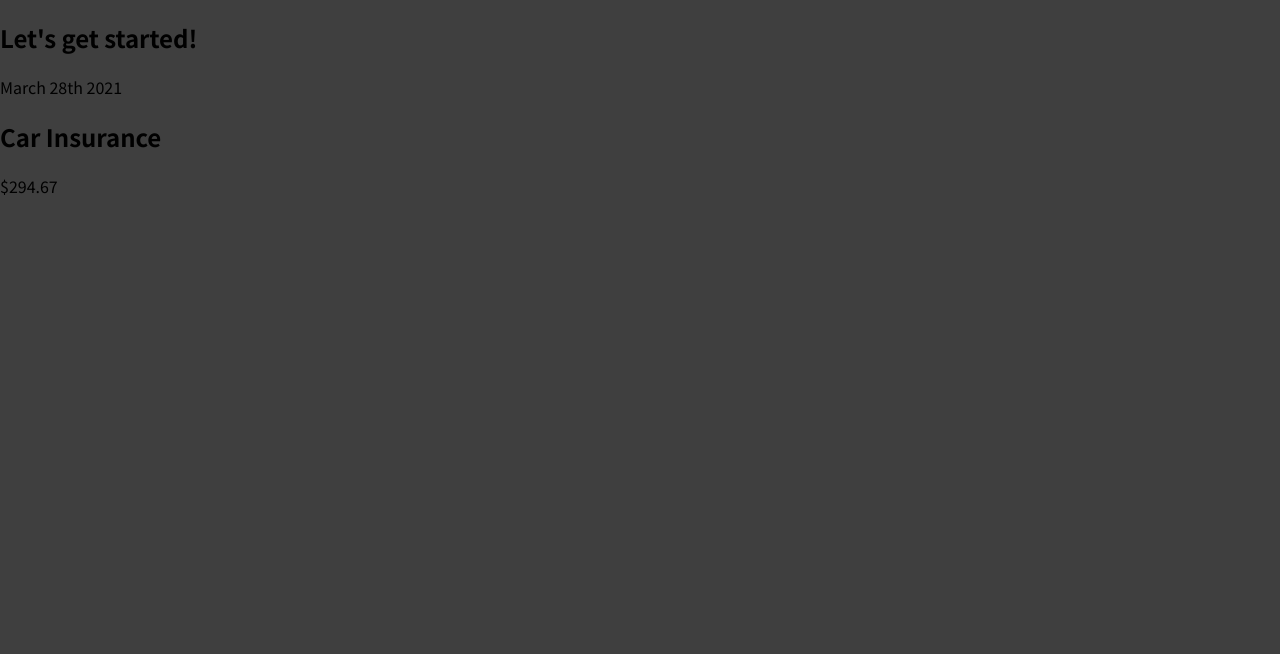
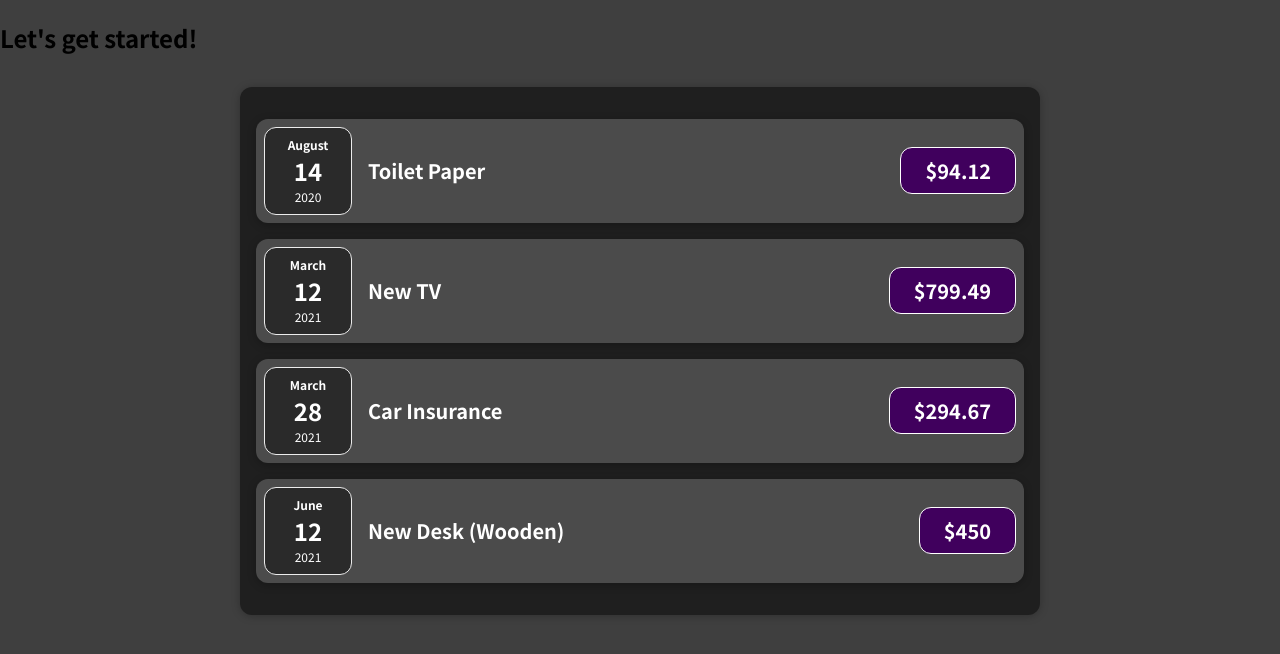
Before and after one commit to JuneSYi/React, a JavaScript app in the folder react-complete-guide/: page / in a window 1280 px wide. Shown: the top 654 px of the page. Built offline with nearby package versions, Linux system fonts and the light colour scheme.

Commit message:
compositions, props, splitting

```diff
--- a/react-complete-guide/src/App.js
+++ b/react-complete-guide/src/App.js
@@ -1,10 +1,37 @@
-import ExpenseItem from "./components/ExpenseItem";
+import Expenses from "./components/Expenses";
 
 function App() {
+  const expenses = [
+    {
+      id: "e1",
+      title: "Toilet Paper",
+      amount: 94.12,
+      date: new Date(2020, 7, 14),
+    },
+    {
+      id: "e2",
+      title: "New TV",
+      amount: 799.49,
+      date: new Date(2021, 2, 12),
+    },
+    {
+      id: "e3",
+      title: "Car Insurance",
+      amount: 294.67,
+      date: new Date(2021, 2, 28),
+    },
+    {
+      id: "e4",
+      title: "New Desk (Wooden)",
+      amount: 450,
+      date: new Date(2021, 5, 12),
+    },
+  ];
+
   return (
     <div>
       <h2>Let's get started!</h2>
-      <ExpenseItem />
+      <Expenses expenses={expenses} />
     </div>
   );
 }
--- /dev/null
+++ b/react-complete-guide/src/components/ExpenseDate.css
@@ -0,0 +1,26 @@
+.expense-date {
+  display: flex;
+  flex-direction: column;
+  width: 5.5rem;
+  height: 5.5rem;
+  border: 1px solid #ececec;
+  background-color: #2a2a2a;
+  color: white;
+  border-radius: 12px;
+  align-items: center;
+  justify-content: center;
+}
+
+.expense-date__month {
+  font-size: 0.75rem;
+  font-weight: bold;
+}
+
+.expense-date__year {
+  font-size: 0.75rem;
+}
+
+.expense-date__day {
+  font-size: 1.5rem;
+  font-weight: bold;
+}
--- /dev/null
+++ b/react-complete-guide/src/components/ExpenseDate.js
@@ -0,0 +1,17 @@
+import "./ExpenseDate.css";
+
+function ExpenseDate(props) {
+  const month = props.date.toLocaleString("en-US", { month: "long" });
+  const day = props.date.toLocaleString("en-US", { day: "2-digit" });
+  const year = props.date.getFullYear();
+
+  return (
+    <div className="expense-date">
+      <div className="expense-date__month">{month}</div>
+      <div className="expense-date__day">{day}</div>
+      <div className="expense-date__year">{year}</div>
+    </div>
+  );
+}
+
+export default ExpenseDate;
--- /dev/null
+++ b/react-complete-guide/src/components/ExpenseItem.css
@@ -0,0 +1,56 @@
+.expense-item {
+  display: flex;
+  justify-content: space-between;
+  align-items: center;
+  box-shadow: 0 2px 8px rgba(0, 0, 0, 0.25);
+  padding: 0.5rem;
+  margin: 1rem 0;
+  border-radius: 12px;
+  background-color: #4b4b4b;
+}
+
+.expense-item__description {
+  display: flex;
+  flex-direction: column;
+  gap: 1rem;
+  align-items: flex-end;
+  flex-flow: column-reverse;
+  justify-content: flex-start;
+  flex: 1;
+}
+
+.expense-item h2 {
+  color: #3a3a3a;
+  font-size: 1rem;
+  flex: 1;
+  margin: 0 1rem;
+  color: white;
+}
+
+.expense-item__price {
+  font-size: 1rem;
+  font-weight: bold;
+  color: white;
+  background-color: #40005d;
+  border: 1px solid white;
+  padding: 0.5rem;
+  border-radius: 12px;
+}
+
+@media (min-width: 580px) {
+  .expense-item__description {
+    flex-direction: row;
+    align-items: center;
+    justify-content: flex-start;
+    flex: 1;
+  }
+
+  .expense-item__description h2 {
+    font-size: 1.25rem;
+  }
+
+  .expense-item__price {
+    font-size: 1.25rem;
+    padding: 0.5rem 1.5rem;
+  }
+}
--- a/react-complete-guide/src/components/ExpenseItem.js
+++ b/react-complete-guide/src/components/ExpenseItem.js
@@ -1,10 +1,13 @@
-function ExpenseItem() {
+import ExpenseDate from "./ExpenseDate";
+import "./ExpenseItem.css";
+
+function ExpenseItem(props) {
   return (
-    <div>
-      <div>March 28th 2021</div>
-      <div>
-        <h2>Car Insurance</h2>
-        <div>$294.67</div>
+    <div className="expense-item">
+      <ExpenseDate date={props.date} />
+      <div className="expense-item__description">
+        <h2>{props.title}</h2>
+        <div className="expense-item__price">${props.amount}</div>
       </div>
     </div>
   );
--- /dev/null
+++ b/react-complete-guide/src/components/Expenses.css
@@ -0,0 +1,9 @@
+.expenses {
+  padding: 1rem;
+  background-color: rgb(31, 31, 31);
+  margin: 2rem auto;
+  width: 50rem;
+  max-width: 95%;
+  border-radius: 12px;
+  box-shadow: 0 1px 8px rgba(0, 0, 0, 0.25);
+}
--- /dev/null
+++ b/react-complete-guide/src/components/Expenses.js
@@ -0,0 +1,32 @@
+import ExpenseItem from "./ExpenseItem";
+import "./Expenses.css";
+
+function Expenses(props) {
+  //   return <ExpenseItem title={props} amount={props} date={props} />;
+  return (
+    <div className="expenses">
+      <ExpenseItem
+        title={props.expenses[0].title}
+        amount={props.expenses[0].amount}
+        date={props.expenses[0].date}
+      />
+      <ExpenseItem
+        title={props.expenses[1].title}
+        amount={props.expenses[1].amount}
+        date={props.expenses[1].date}
+      />
+      <ExpenseItem
+        title={props.expenses[2].title}
+        amount={props.expenses[2].amount}
+        date={props.expenses[2].date}
+      />
+      <ExpenseItem
+        title={props.expenses[3].title}
+        amount={props.expenses[3].amount}
+        date={props.expenses[3].date}
+      />
+    </div>
+  );
+}
+
+export default Expenses;
```
